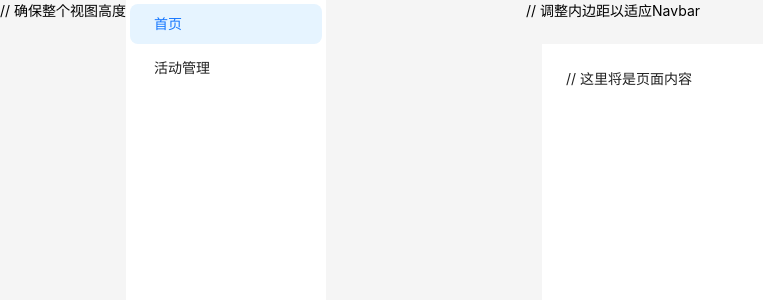
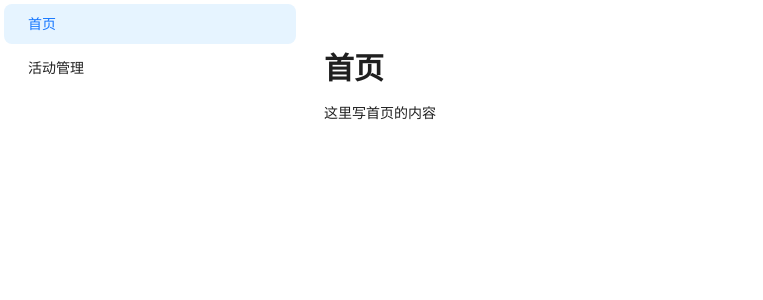
Before and after one commit to sa1tycat/Web3Platform, a React (Create React App) app in the folder frontend/badge-management-app/: page /admin in a window 1280 px wide. Shown: the top 300 px of the page, without its empty margins (0-763 px from the left). Built offline with nearby package versions, Linux system fonts and the light colour scheme.

Commit message:
管理员的页面组件框架搭好

```diff
--- a/frontend/badge-management-app/src/components/Admin/Navbar.js
+++ b/frontend/badge-management-app/src/components/Admin/Navbar.js
@@ -6,7 +6,7 @@ const { Sider } = Layout;
 
 const Navbar = () => {
   return (
-    <Sider width={200} style={{ background: '#fff' }}> {/* 确保 Sider 的宽度与 AdminLayout 的 marginLeft 匹配 */}
+    <Sider width={300} style={{ background: '#fff' }}> {/* 确保 Sider 的宽度与 AdminLayout 的 marginLeft 匹配 */}
       <Menu
         mode="inline"
         defaultSelectedKeys={['1']}
--- a/frontend/badge-management-app/src/components/AdminLayout.js
+++ b/frontend/badge-management-app/src/components/AdminLayout.js
@@ -1,25 +1,24 @@
 // src/components/AdminLayout.js
 import React from 'react';
 import { Layout } from 'antd';
+import { Outlet } from 'react-router-dom'; // 引入Outlet
 import Navbar from './Admin/Navbar';
 
 const { Content } = Layout;
 
-const AdminLayout = ({ children }) => {
+const AdminLayout = () => {
   return (
-    <Layout style={{ minHeight: '100vh' }}> // 确保整个视图高度
+    <Layout hasSider>
       <Navbar />
-      <Layout style={{ paddingLeft: 200, transition: 'all 0.2s' }}> // 调整内边距以适应Navbar
+      <Layout>
         <Content
           style={{
             background: '#fff',
             padding: 24,
-            margin: '24px 16px', // 添加上边距和侧边距
-            minHeight: 280,
-            overflow: 'initial', // 防止内容被截断
+            minHeight: 'calc(100vh - 64px)',
           }}
         >
-          {children} // 这里将是页面内容
+          <Outlet /> {/* 这里将渲染子路由 */}
         </Content>
       </Layout>
     </Layout>
--- a/frontend/badge-management-app/src/pages/admin/ActivityPage.js
+++ b/frontend/badge-management-app/src/pages/admin/ActivityPage.js
@@ -8,7 +8,8 @@ const ActivityPage = () => {
   return (
     <>
       <Title level={2}>活动管理</Title>
-      {/* 此处放置活动管理页面的内容 */}
+      {/* 此处放置活动管理页面的内容 */
+      <div>这里写活动管理的内容</div>}
     </>
   );
 };
--- a/frontend/badge-management-app/src/pages/admin/HomePage.js
+++ b/frontend/badge-management-app/src/pages/admin/HomePage.js
@@ -8,7 +8,8 @@ const HomePage = () => {
   return (
     <>
       <Title level={2}>首页</Title>
-      {/* 此处放置其它首页内容 */}
+      {/* 此处放置其它首页内容 */
+      <div>这里写首页的内容</div>}
     </>
   );
 };
```
